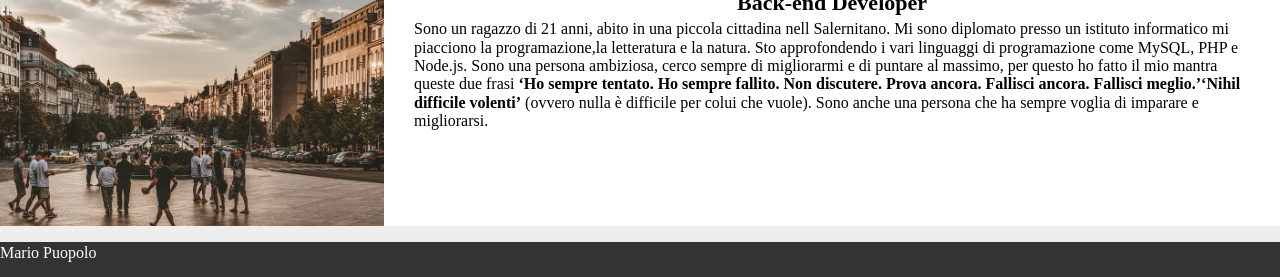
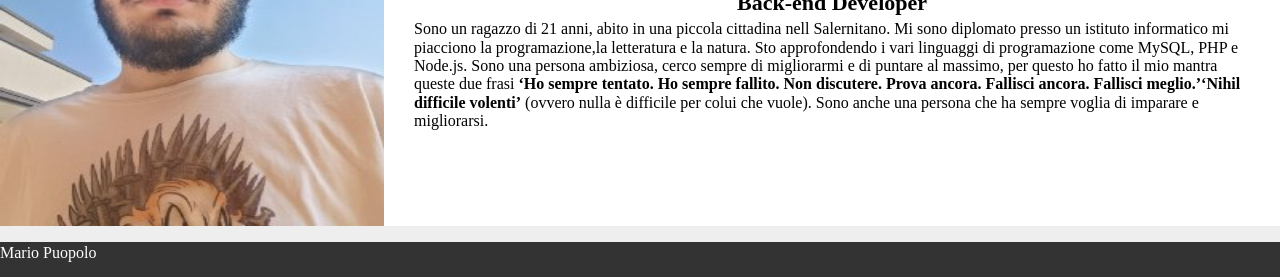
Before and after one commit to lebondosky/MarioPuopolo, a plain HTML site: page index.html in a window 1280 px wide. Shown: the part 1286-1563 px from the top of the page. Drawn offline with nearby package versions, Linux system fonts and the light colour scheme.

Commit message:
mariopuopolo.jpg
ho tolto l'immagine di Praga ed ho aggiunto una mia foto

```diff
--- a/index.html
+++ b/index.html
@@ -58,7 +58,7 @@
 </div>
 </section>
 <section class="banner clearfix">
-  <div class="banner_immage"></div>
+  <div class="banner_immage"><img src="mariopuopolo.jpg" width="100%" height="100%"></div>
   <div class="banner_copy">
   <div class="banner_copy_text">
     <h3 id="about">Mario Puopolo</h3>
```
Also changed, not shown: mariopuopolo.jpg (added).
